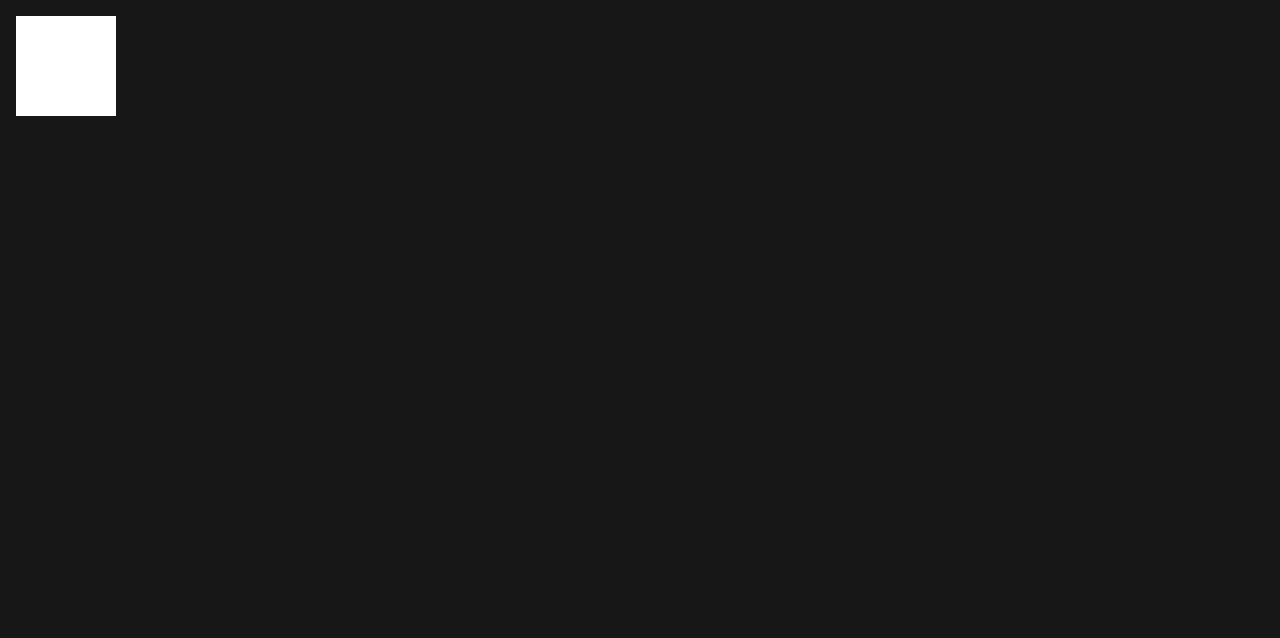
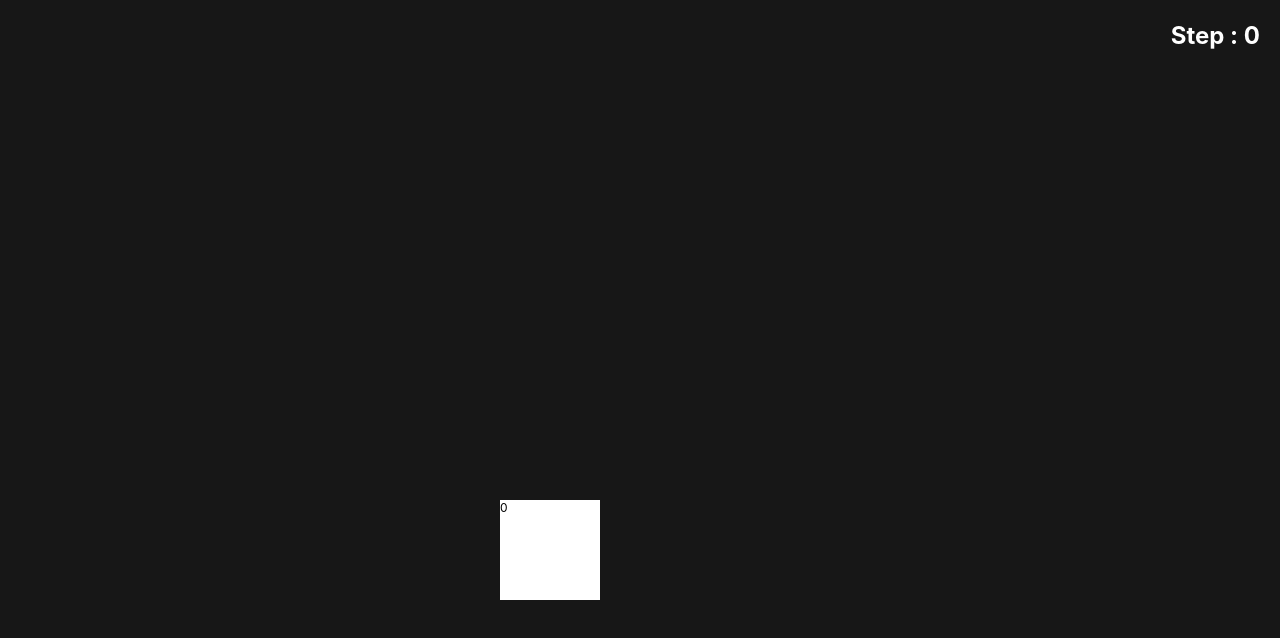
Before and after one commit to livemehere/mind-canvas, a React (Vite) app: page / in a window 1280 px wide. Shown: the top 638 px of the page. Built offline with nearby package versions, Linux system fonts and the light colour scheme; the HTML template or start-up script is replaced by a standard one.

Commit message:
feat: morphing

```diff
--- a/src/App.tsx
+++ b/src/App.tsx
@@ -1,12 +1,71 @@
 import { Canvas } from "./components/Canvas";
 import { useState } from "react";
-import { type CNode, RECT } from "./core/CNode";
+import { type CNode, RECT, type SnapShot } from "./core/CNode";
+import { useHotkeys } from "react-hotkeys-hook";
+import { flushSync } from "react-dom";
 
 export default function App() {
-  const [nodes, setNodes] = useState<CNode[]>([RECT]);
+  const [step, setStep] = useState(0);
+  const [snapShot, setSnapShot] = useState<SnapShot[]>([
+    {
+      nodes: [
+        {
+          ...RECT,
+          position: { x: 500, y: 500 },
+        },
+      ],
+    },
+    {
+      nodes: [
+        {
+          ...RECT,
+          position: { x: 100, y: 100 },
+          scale: 2,
+        },
+      ],
+    },
+  ]);
+
+  const snapShotLength = snapShot.length;
+
+  const currentSnapShot = snapShot[step];
+  const currentNodes = currentSnapShot.nodes;
+  const setCurrentSnapShotNodes = (nodes: CNode[]) => {
+    setSnapShot((prev) => {
+      const newSnapShot = [...prev];
+      newSnapShot[step] = { nodes };
+      return newSnapShot;
+    });
+  };
+
+  const addSnapShot = () => {
+    const newSnapShot: SnapShot = {
+      nodes: [],
+    };
+    setSnapShot((prev) => [...prev, newSnapShot]);
+  };
+
+  useHotkeys("left", () => {
+    setStep((prev) => Math.max(0, prev - 1));
+  });
+
+  useHotkeys("right", () => {
+    if (step === snapShotLength - 1) {
+      flushSync(() => {
+        addSnapShot();
+        setStep((prev) => prev + 1);
+      });
+    } else {
+      setStep((prev) => prev + 1);
+    }
+  });
+
   return (
-    <div className="h-full">
-      <Canvas nodes={nodes} setNodes={setNodes} />
+    <div className="h-full relative">
+      <div className={"absolute top-5 right-5 z-10 text-2xl font-bold"}>
+        Step : {step}
+      </div>
+      <Canvas nodes={currentNodes} setNodes={setCurrentSnapShotNodes} />
     </div>
   );
 }
--- a/src/components/Canvas.tsx
+++ b/src/components/Canvas.tsx
@@ -1,14 +1,15 @@
+import { motion } from "motion/react";
 import { type CNode, RECT } from "../core/CNode";
 
 export interface Props {
   nodes: CNode[];
-  setNodes: React.Dispatch<React.SetStateAction<CNode[]>>;
+  setNodes: (newNodes: CNode[]) => void;
 }
 
 export function Canvas({ nodes, setNodes }: Props) {
   const createRect = (x: number, y: number) => {
-    setNodes((prev) => [
-      ...prev,
+    setNodes([
+      ...nodes,
       {
         ...RECT,
         id: window.crypto.randomUUID(),
@@ -26,19 +27,30 @@ export function Canvas({ nodes, setNodes }: Props) {
   };
 
   return (
-    <div className={"h-full relative ml-4 mt-4"} onClick={handleOnClick}>
+    <div className={"h-full relative"} onClick={handleOnClick}>
       {nodes.map((node) => (
-        <div
+        <motion.div
           key={node.id}
+          layout
           style={{
             position: "absolute",
-            left: node.position.x,
-            top: node.position.y,
+            left: 0,
+            top: 0,
+          }}
+          initial={false}
+          animate={{
+            x: node.position.x,
+            y: node.position.y,
+            scale: node.scale,
             width: node.size.width,
             height: node.size.height,
             backgroundColor: node.bgColor,
           }}
-        ></div>
+          transition={{ type: "spring", stiffness: 300, damping: 30 }}
+          className={"text-black text-xs"}
+        >
+          {node.id}
+        </motion.div>
       ))}
     </div>
   );
--- a/src/core/CNode.ts
+++ b/src/core/CNode.ts
@@ -5,6 +5,7 @@ export interface CNode {
     width: number;
     height: number;
   };
+  scale: number;
   bgColor: string;
 }
 
@@ -13,4 +14,9 @@ export const RECT: CNode = {
   position: { x: 0, y: 0 },
   size: { width: 100, height: 100 },
   bgColor: "white",
+  scale: 1,
 };
+
+export interface SnapShot {
+  nodes: CNode[];
+}
```
